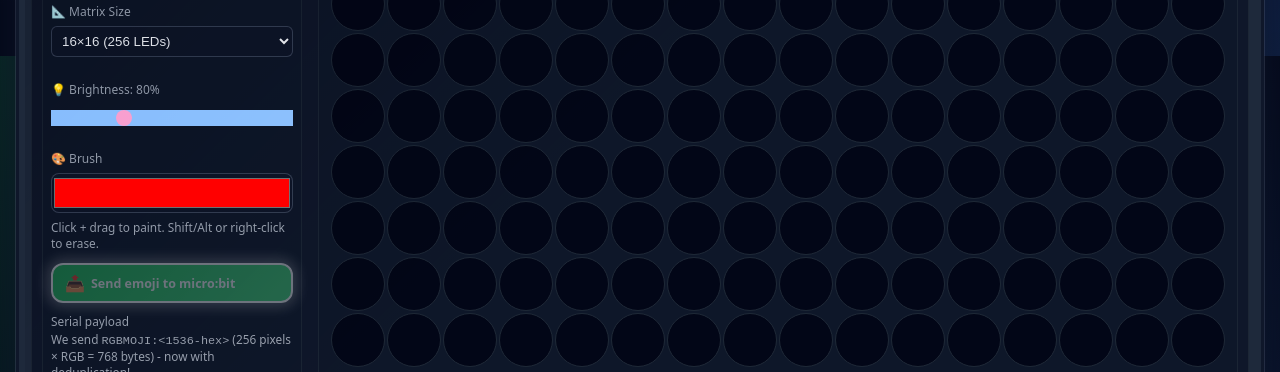
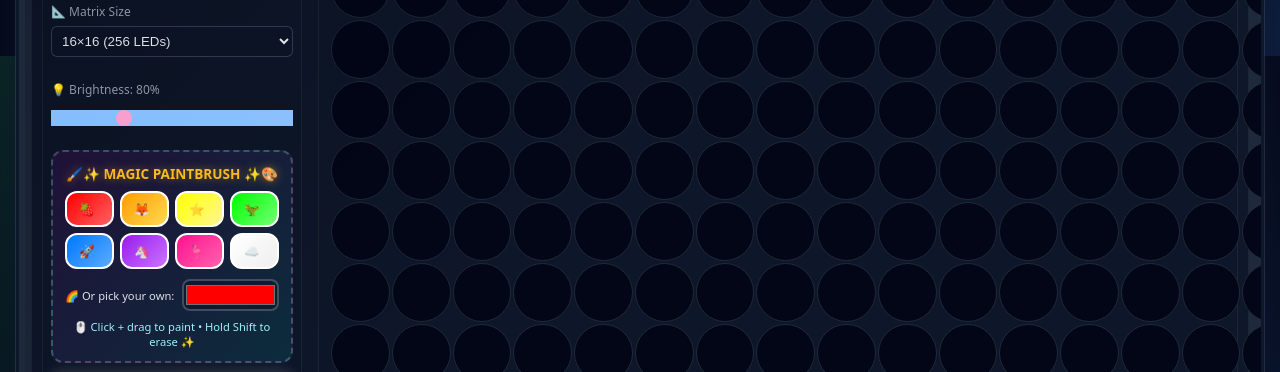
Before and after one commit to abourdim/bitmoji-lab, a plain HTML site: page index.html in a window 1280 px wide. Shown: the part 744-1116 px from the top of the page. Drawn offline with Linux system fonts and the light colour scheme.

Commit message:
improved

```diff
--- a/index.html
+++ b/index.html
@@ -82,14 +82,52 @@
 
 
 
-                <!-- Brush Color -->
-                <div style="margin: 12px 0;">
-                  <label for="brushColor" style="display: block; font-size: 0.75rem; color: #9ca3af; margin-bottom: 6px;">
-                    🎨 Brush
+                <!-- Brush Color - FUN FOR KIDS! -->
+                <div style="margin: 12px 0; padding: 12px; background: linear-gradient(135deg, rgba(255,0,255,0.1), rgba(0,255,255,0.1)); border-radius: 12px; border: 2px dashed rgba(148,163,184,0.4);">
+                  <label for="brushColor" style="display: block; font-size: 0.85rem; color: #fbbf24; margin-bottom: 8px; font-weight: 700; text-align: center; text-shadow: 0 0 10px rgba(251,191,36,0.5);">
+                    🖌️✨ MAGIC PAINTBRUSH ✨🎨
                   </label>
-                  <input type="color" id="brushColor" value="#ff0000"
-                         style="width: 100%; height: 40px; padding: 0; border: 1px solid rgba(148,163,184,0.3); border-radius: 8px; background: rgba(15,23,42,0.6); cursor: pointer;" />
-                  <div class="hint" style="margin-top:6px;">Click + drag to paint. Shift/Alt or right-click to erase.</div>
+
+                  <!-- Rainbow Color Buttons -->
+                  <div style="display: grid; grid-template-columns: repeat(4, 1fr); gap: 6px; margin-bottom: 10px;">
+                    <button class="color-btn" data-color="#ff0000" style="background: linear-gradient(135deg, #ff0000, #ff6b6b); height: 36px; border-radius: 8px; border: 2px solid rgba(255,255,255,0.3); cursor: pointer; transition: transform 0.2s;" title="Red">
+                      🍓
+                    </button>
+                    <button class="color-btn" data-color="#ffa500" style="background: linear-gradient(135deg, #ffa500, #ffdd57); height: 36px; border-radius: 8px; border: 2px solid rgba(255,255,255,0.3); cursor: pointer; transition: transform 0.2s;" title="Orange">
+                      🦊
+                    </button>
+                    <button class="color-btn" data-color="#ffff00" style="background: linear-gradient(135deg, #ffff00, #fff89a); height: 36px; border-radius: 8px; border: 2px solid rgba(255,255,255,0.3); cursor: pointer; transition: transform 0.2s;" title="Yellow">
+                      ⭐
+                    </button>
+                    <button class="color-btn" data-color="#00ff00" style="background: linear-gradient(135deg, #00ff00, #7aff7a); height: 36px; border-radius: 8px; border: 2px solid rgba(255,255,255,0.3); cursor: pointer; transition: transform 0.2s;" title="Green">
+                      🦖
+                    </button>
+                    <button class="color-btn" data-color="#0080ff" style="background: linear-gradient(135deg, #0080ff, #66b3ff); height: 36px; border-radius: 8px; border: 2px solid rgba(255,255,255,0.3); cursor: pointer; transition: transform 0.2s;" title="Blue">
+                      🚀
+                    </button>
+                    <button class="color-btn" data-color="#a020f0" style="background: linear-gradient(135deg, #a020f0, #d17aff); height: 36px; border-radius: 8px; border: 2px solid rgba(255,255,255,0.3); cursor: pointer; transition: transform 0.2s;" title="Purple">
+                      🦄
+                    </button>
+                    <button class="color-btn" data-color="#ff1493" style="background: linear-gradient(135deg, #ff1493, #ff69b4); height: 36px; border-radius: 8px; border: 2px solid rgba(255,255,255,0.3); cursor: pointer; transition: transform 0.2s;" title="Pink">
+                      🦩
+                    </button>
+                    <button class="color-btn" data-color="#ffffff" style="background: linear-gradient(135deg, #ffffff, #f0f0f0); height: 36px; border-radius: 8px; border: 2px solid rgba(148,163,184,0.5); cursor: pointer; transition: transform 0.2s;" title="White">
+                      ☁️
+                    </button>
+                  </div>
+
+                  <!-- Custom Color Picker -->
+                  <div style="display: flex; align-items: center; gap: 8px;">
+                    <label for="brushColor" style="font-size: 0.7rem; color: #e5e7eb;">
+                      🌈 Or pick your own:
+                    </label>
+                    <input type="color" id="brushColor" value="#ff0000"
+                           style="flex: 1; height: 32px; padding: 0; border: 2px solid rgba(148,163,184,0.4); border-radius: 8px; background: rgba(15,23,42,0.6); cursor: pointer;" />
+                  </div>
+
+                  <div class="hint" style="margin-top:8px; text-align: center; font-size: 0.7rem; color: #a5f3fc;">
+                    🖱️ Click + drag to paint • Hold Shift to erase ✨
+                  </div>
                 </div>
                 <button id="sendEmojiBtn" class="primary" disabled>
                   <span class="btn-icon">📤</span>Send emoji to micro:bit
--- a/script.js
+++ b/script.js
@@ -845,6 +845,21 @@
     };
     setFromHex(dom.brushColor.value);
     dom.brushColor.addEventListener('input', (e) => setFromHex(e.target.value));
+
+    // Add fun color button functionality
+    document.querySelectorAll('.color-btn').forEach(btn => {
+      btn.addEventListener('click', (e) => {
+        e.preventDefault();
+        const color = btn.getAttribute('data-color');
+        dom.brushColor.value = color;
+        setFromHex(color);
+        // Fun animation feedback
+        btn.style.transform = 'scale(1.3) rotate(15deg)';
+        setTimeout(() => {
+          btn.style.transform = '';
+        }, 200);
+      });
+    });
   }
 
   dom.emojiMatrix.addEventListener('contextmenu', (e) => e.preventDefault());
--- a/style.css
+++ b/style.css
@@ -324,6 +324,16 @@
     box-shadow:
         0 12px 28px rgba(15,23,42,0.95),
         0 0 0 1px rgba(59,130,246,0.5);
+}
+
+/* Fun color button styles */
+.color-btn:hover {
+    transform: scale(1.15) rotate(5deg) !important;
+    box-shadow: 0 0 20px currentColor !important;
+}
+
+.color-btn:active {
+    transform: scale(0.95) !important;
 }
 
 button:disabled {
```
